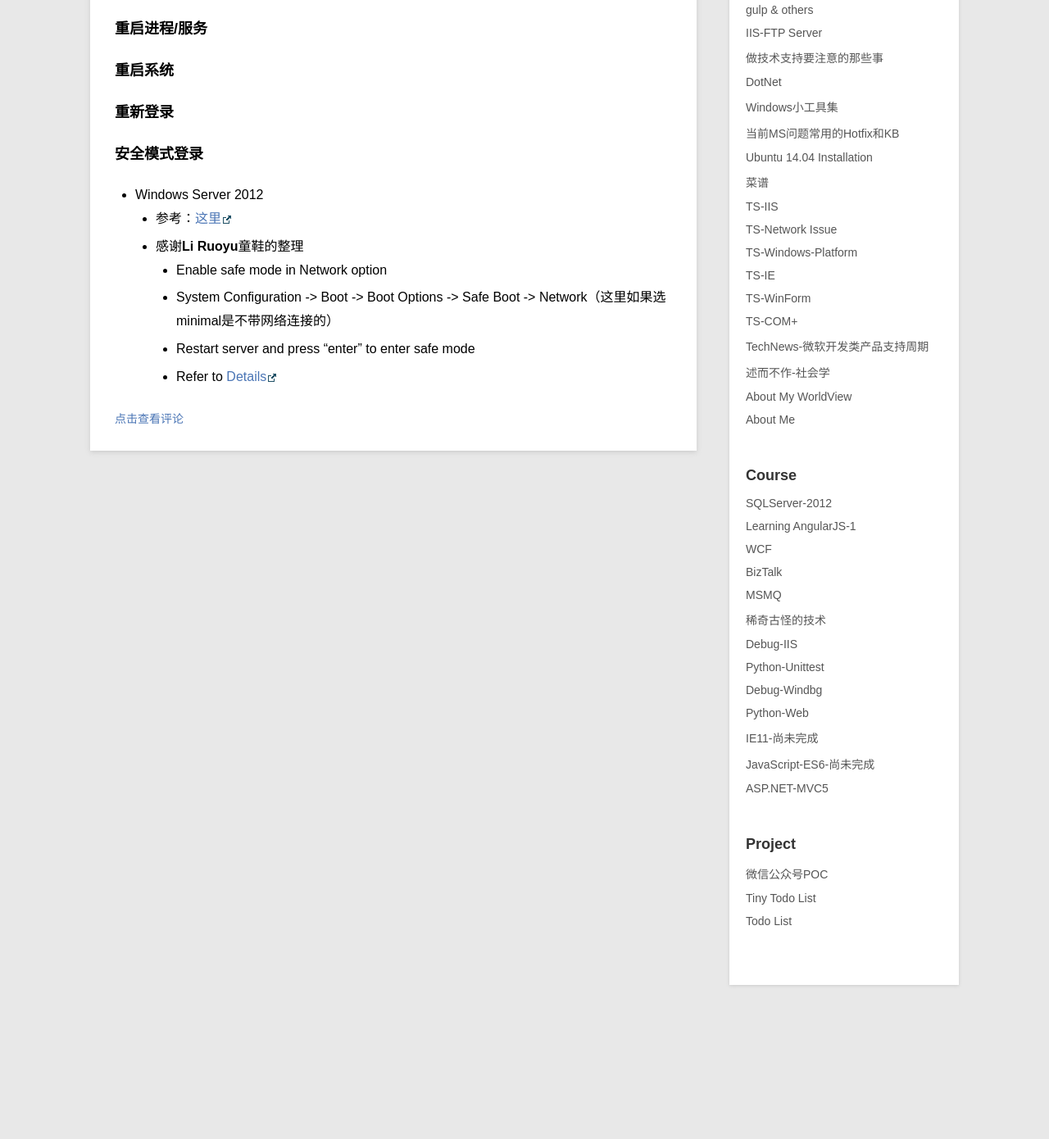
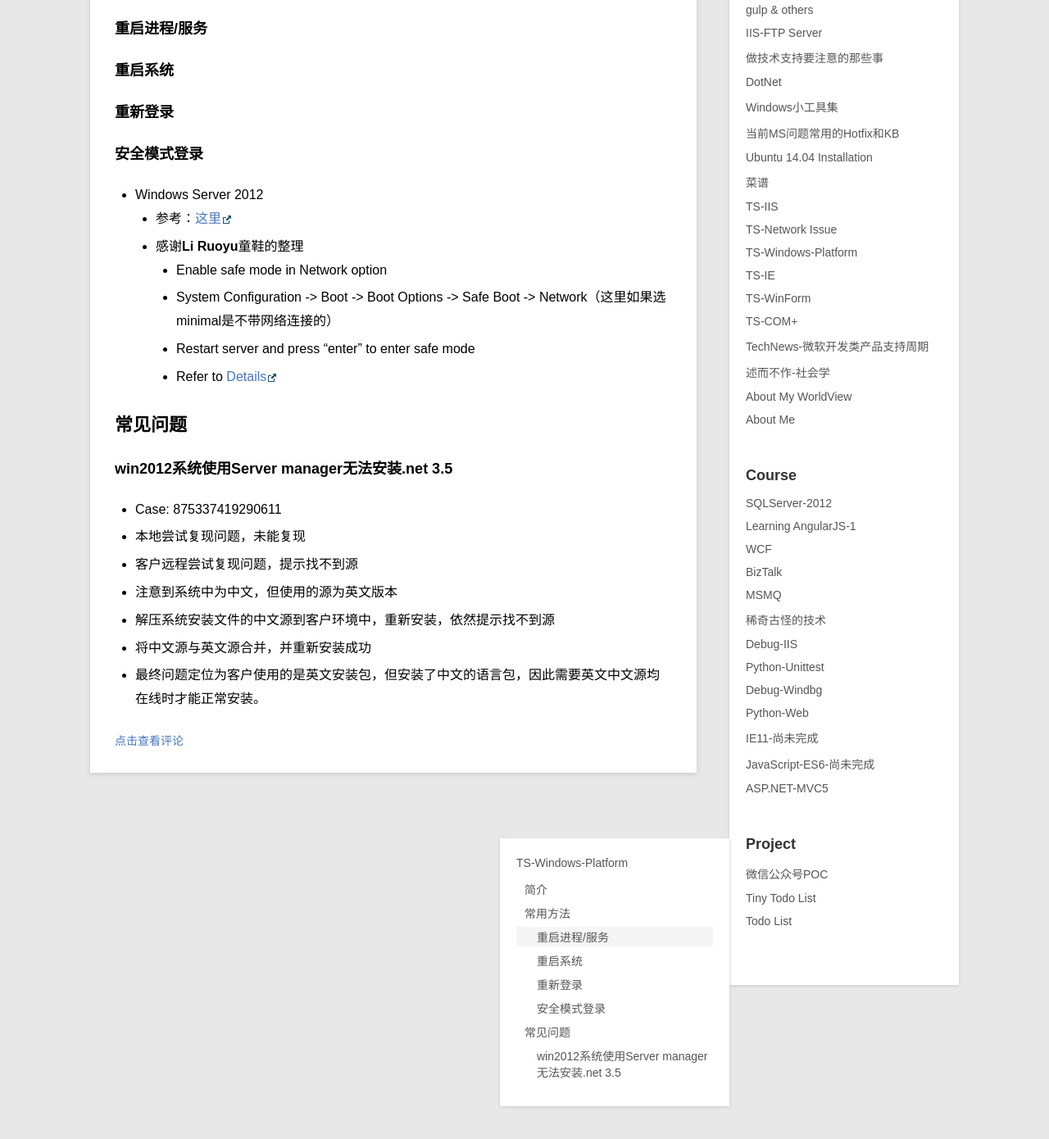
Before and after one commit to wu-wenxiang/wu-wenxiang.github.io, a Jekyll site: the page built from _posts/blog/2016-06-23-TS-Windows.md, in a window 1280 px wide and 1400 px high, scrolled down 339 px. Shown: the top 1390 px of the window at 82% size. Built offline with Jekyll 4.4.1, drawn with Linux system fonts in a browser that asks for light colours; before the commit the page ends 1591 px from its top, so only the background shows below that.

Commit message:
update _posts/blog/2016-06-23-TS-Windows.md

```diff
--- a/_posts/blog/2016-06-23-TS-Windows.md
+++ b/_posts/blog/2016-06-23-TS-Windows.md
@@ -24,3 +24,14 @@ description:    介绍排查问题的若干简单有效的方法
 		- System Configuration -> Boot -> Boot Options -> Safe Boot -> Network（这里如果选minimal是不带网络连接的）
 		- Restart server and press “enter” to enter safe mode
 		- Refer to [Details](http://7xudfs.com1.z0.glb.clouddn.com/0f411cda89af489da677eaec9d2e3a5f-SafeModeNetworkTest.docx)
+
+## 常见问题
+
+### win2012系统使用Server manager无法安装.net 3.5
+- Case: 875337419290611
+- 本地尝试复现问题，未能复现
+- 客户远程尝试复现问题，提示找不到源
+- 注意到系统中为中文，但使用的源为英文版本
+- 解压系统安装文件的中文源到客户环境中，重新安装，依然提示找不到源
+- 将中文源与英文源合并，并重新安装成功
+- 最终问题定位为客户使用的是英文安装包，但安装了中文的语言包，因此需要英文中文源均在线时才能正常安装。
```
